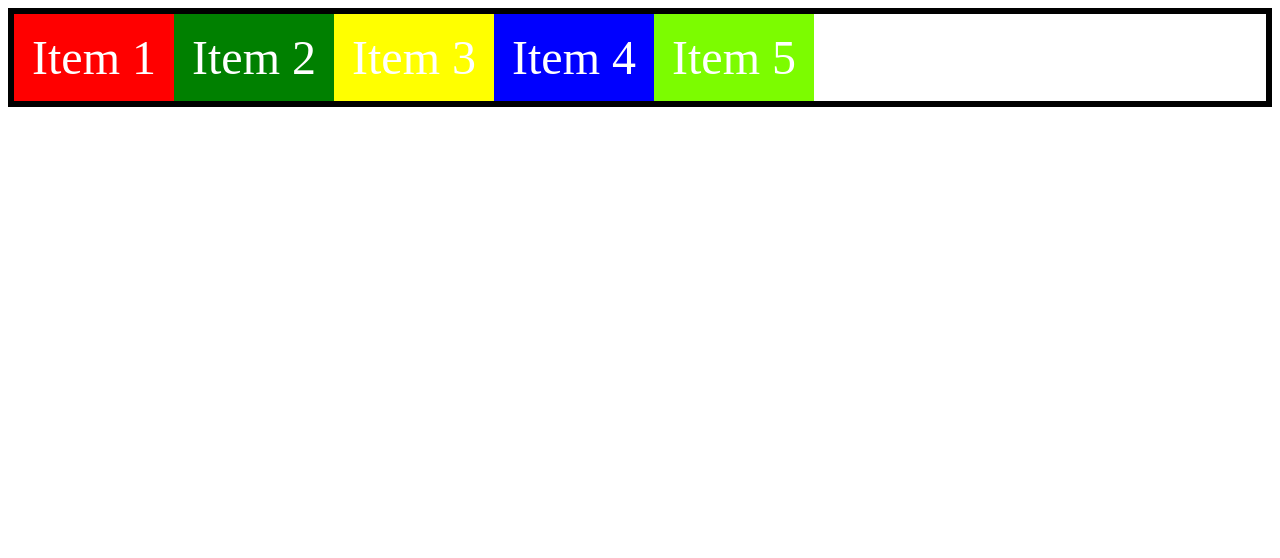
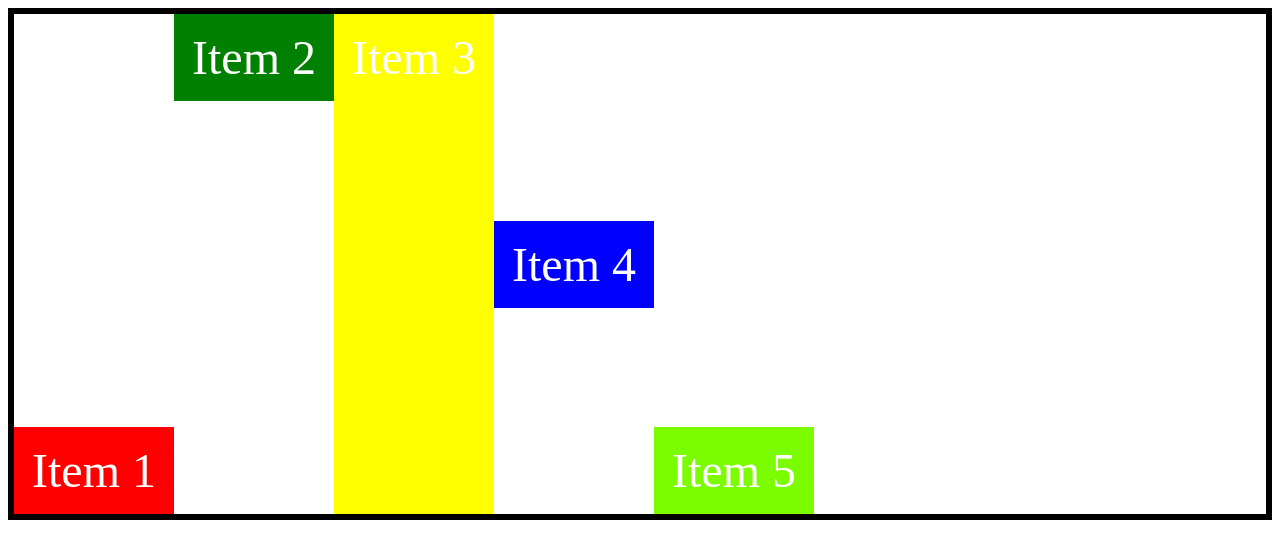
Before and after one commit to alibayramli/css-flexbox, a plain HTML site: page index.html in a window 1280 px wide. Drawn offline with Linux system fonts and the light colour scheme.

Commit message:
Check align-self property

```diff
--- a/styles.css
+++ b/styles.css
@@ -1,7 +1,8 @@
 .container {
     border: 6px solid black;
     display: flex;
-
+    height: 500px;
+    align-items: flex-end;
 }
 .items {
     text-align: center;
@@ -9,25 +10,30 @@
     color: white;
     font-size: 3rem;
     width: 8rem;
-    flex: 0 1 auto; /* shorthand for flex-grow, shrink and basis. In three-value ones first: grow, second:shrink, third:basis*/
 }
 .item-1 {
     background-color: red;
+    align-self: flex-end;
 }
 .item-2 {
     background-color: green;
+    align-self: flex-start;
 }
 .item-3 {
     background-color: yellow;
+    align-self: stretch;
 }
+
 .item-4 {
-    background-color: blue  ;
+    background-color: blue;
+    align-self: center;
 }
 .item-5 {
-    background-color: lawngreen  ;
+    background-color: lawngreen;
+    /* align-self: auto (by default), takes the value of align-items of the parent element. */
 }
 .item-6 {
-    background-color: purple  ;
+    background-color: purple;
 }
 .item-7 {
     background-color: saddlebrown;
```
